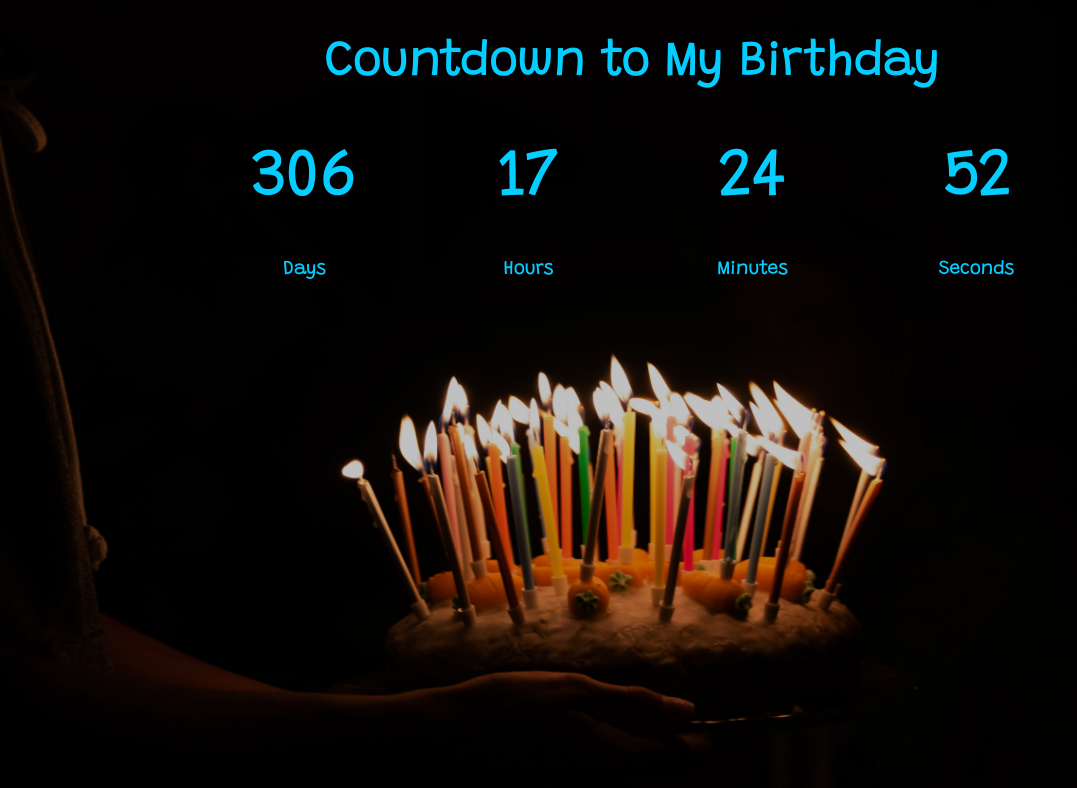
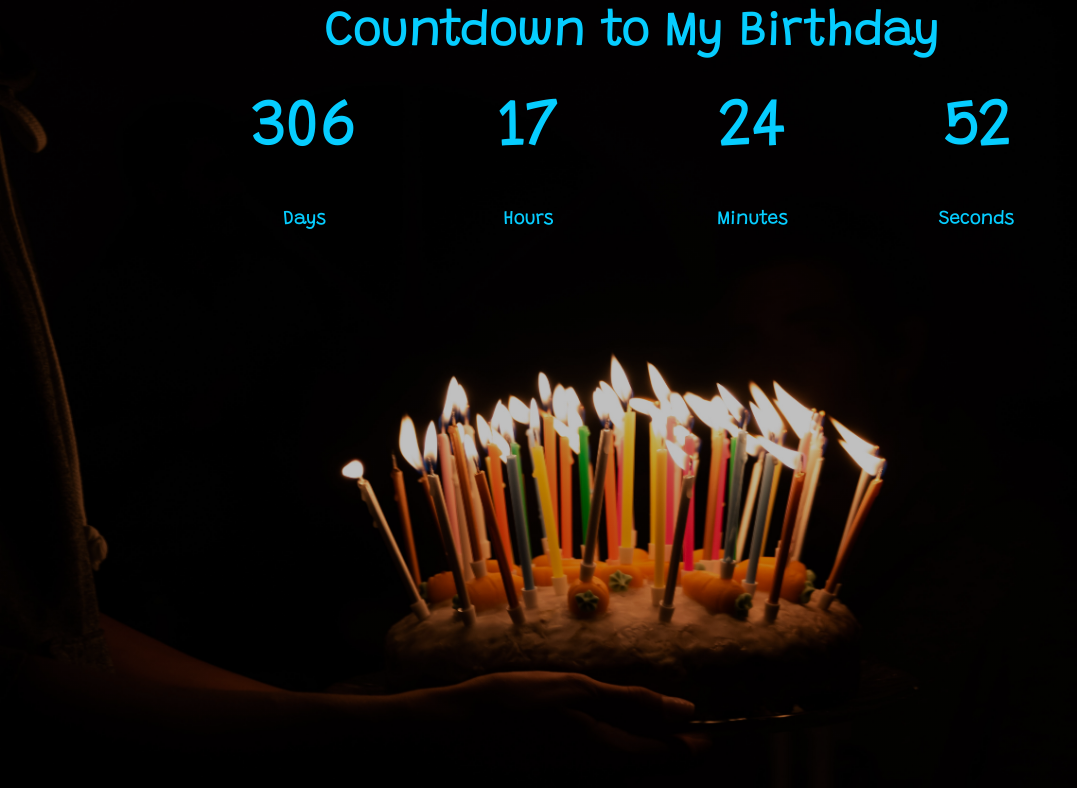
Before and after one commit to Vijay-Janarthanan/Birthday-Countdown, a plain HTML site: page index.html in a window 1280 px wide. Shown: the whole page, without its empty margins (0-1077 px from the left). Drawn offline with Linux system fonts and the light colour scheme.

Commit message:
Update style.css

```diff
--- a/style.css
+++ b/style.css
@@ -31,7 +31,7 @@ body {
 
 .header {
   position: absolute;
-  top: 40px;
+  top: 10px;
   color: #06cdff;
   flex: 1;
   display: flex;
@@ -46,7 +46,7 @@ body {
 }
 .timer {
   position: relative;
-  top: 100px;
+  top: 50px;
   color: #06cdff;
   flex: 1;
   display: flex;
```
